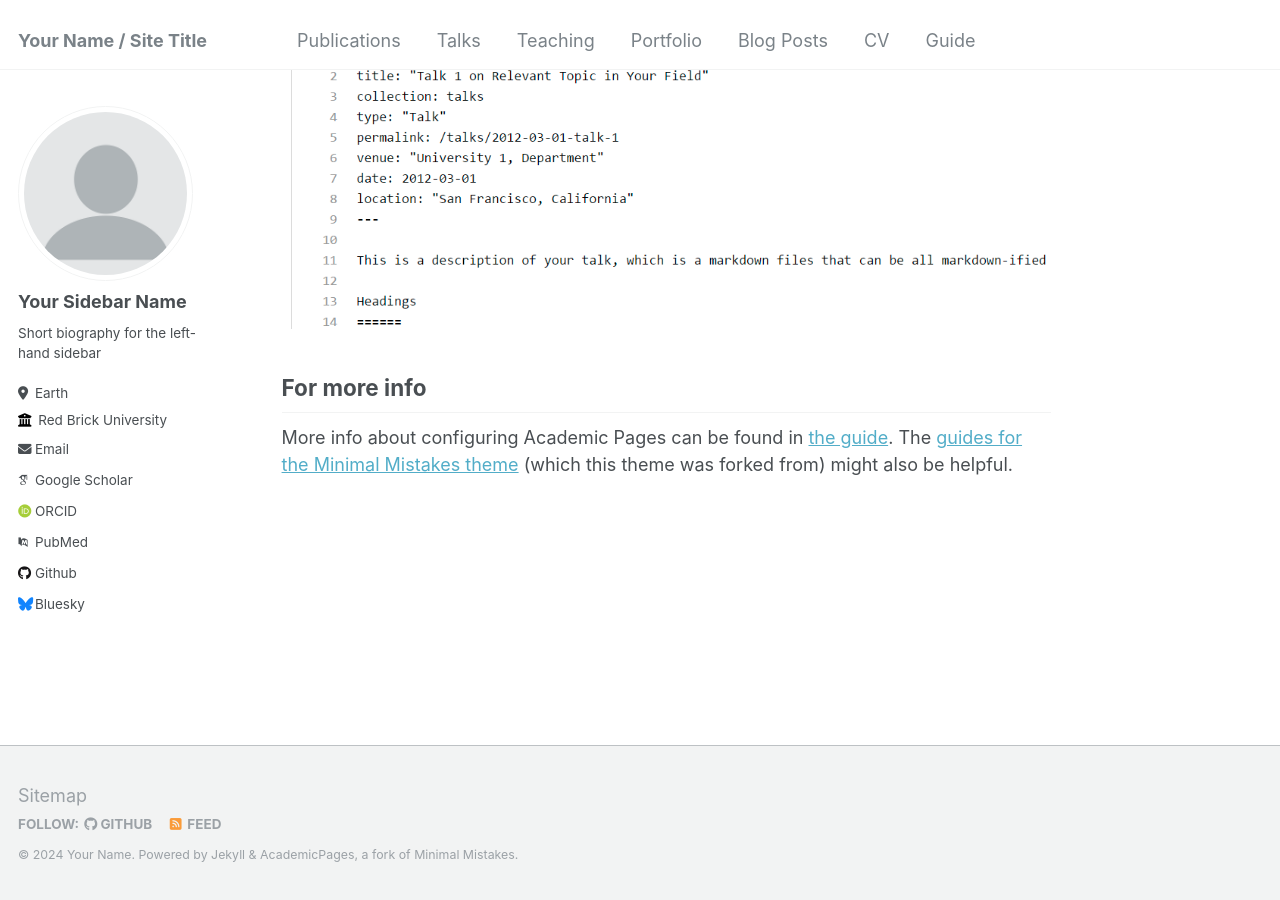
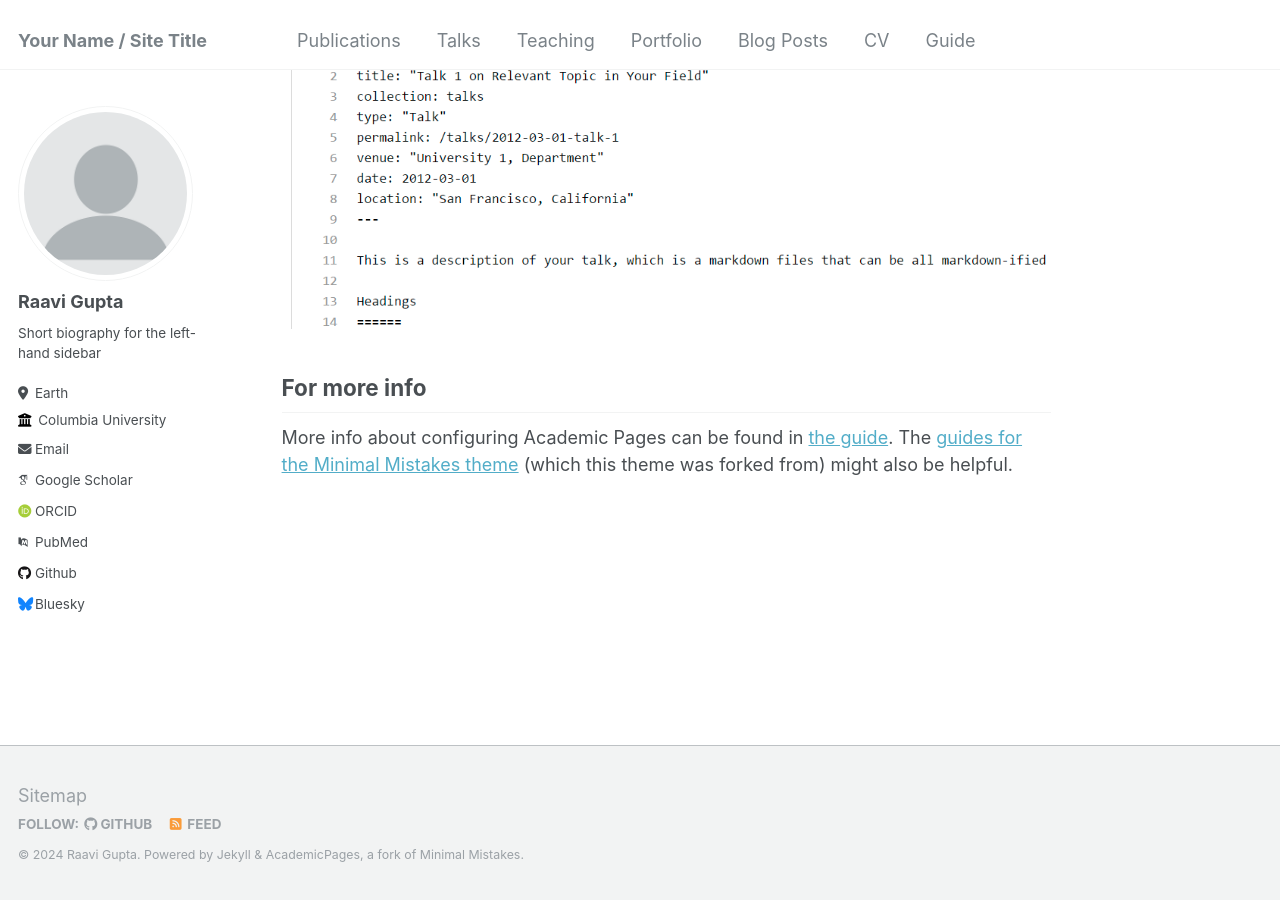
Before and after one commit to raavi02/raavi02.github.io, a Jekyll site: the page built from _pages/about.md, in a window 1280 px wide and 900 px high, scrolled down 2660 px. Built offline with Jekyll 4.4.1, drawn with Linux system fonts in a browser that asks for light colours; some web fonts are replaced.

Commit message:
Update _config.yml

```diff
--- a/_config.yml
+++ b/_config.yml
@@ -10,11 +10,11 @@
 locale                   : "en-US"
 title                    : "Your Name / Site Title"
 title_separator          : "-"
-name                     : &name "Your Name"
+name                     : &name "Raavi Gupta"
 description              : &description "personal description"
-url                      : https://academicpages.github.io # the base hostname & protocol for your site e.g. "https://mmistakes.github.io"
+url                      : https://raavi02.github.io # the base hostname & protocol for your site e.g. "https://mmistakes.github.io"
 baseurl                  : "" # the subpath of your site, e.g. "/blog"
-repository               : "academicpages/academicpages.github.io"
+repository               : "raavi02/raavi02.github.io"
 
 # Site Author - The following control what appear as part of the author content on the side bar.
 #               If a field is blank the icon and link will not appear, otherwise it will be shown.
@@ -22,13 +22,13 @@ repository               : "academicpages/academicpages.github.io"
 author:
   # Biographic information
   avatar           : "profile.png"
-  name             : "Your Sidebar Name"
+  name             : "Raavi Gupta"
   pronouns         : # example: "she/her"
   bio              : "Short biography for the left-hand sidebar"
   location         : "Earth"
-  employer         : "Red Brick University"
+  employer         : "Columbia University"
   uri              : # URL
-  email            : "none@example.org"
+  email            : "raavi02g@gmail.com"
 
   # Academic websites
   arxiv            : # URL - Update with the correct link to your profile
```
